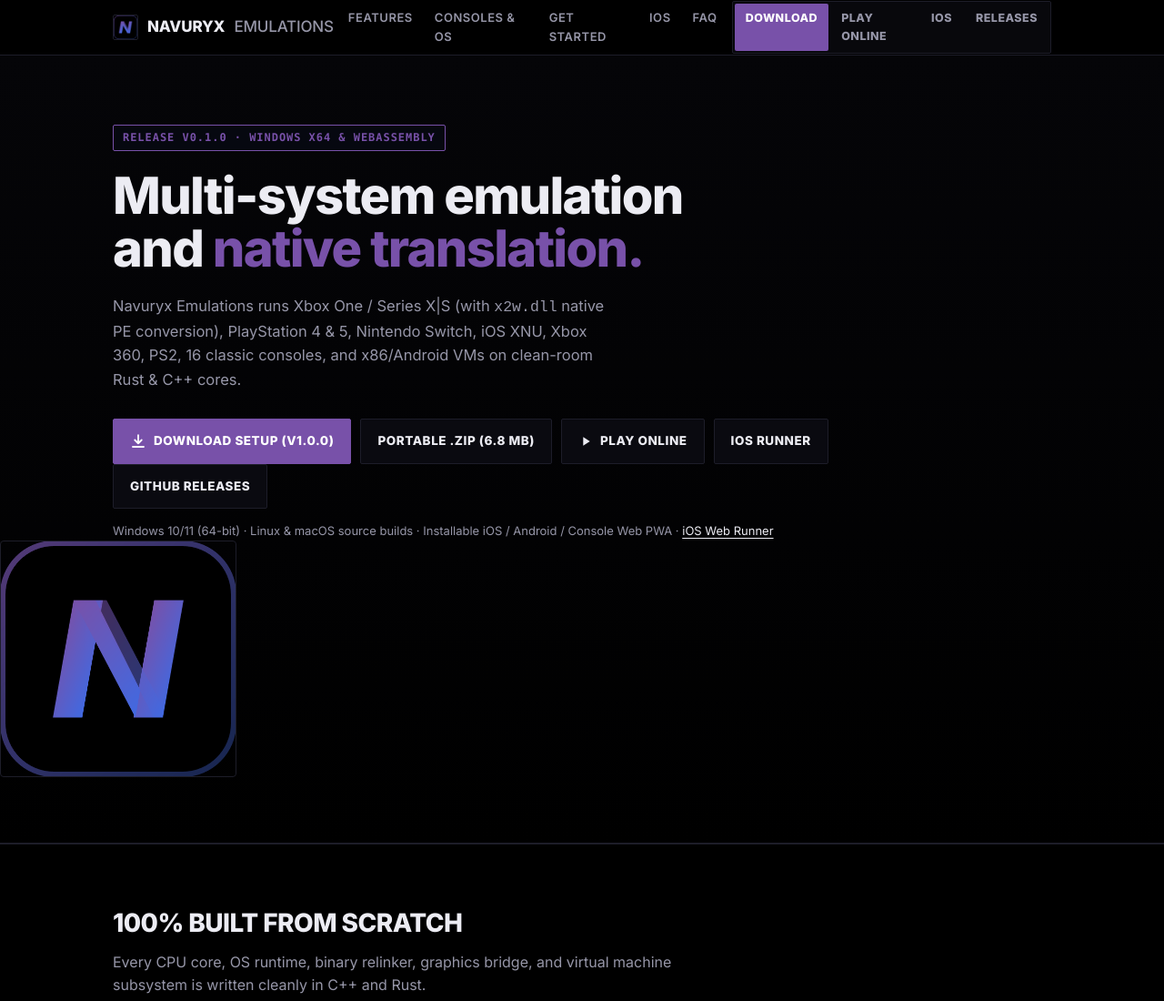
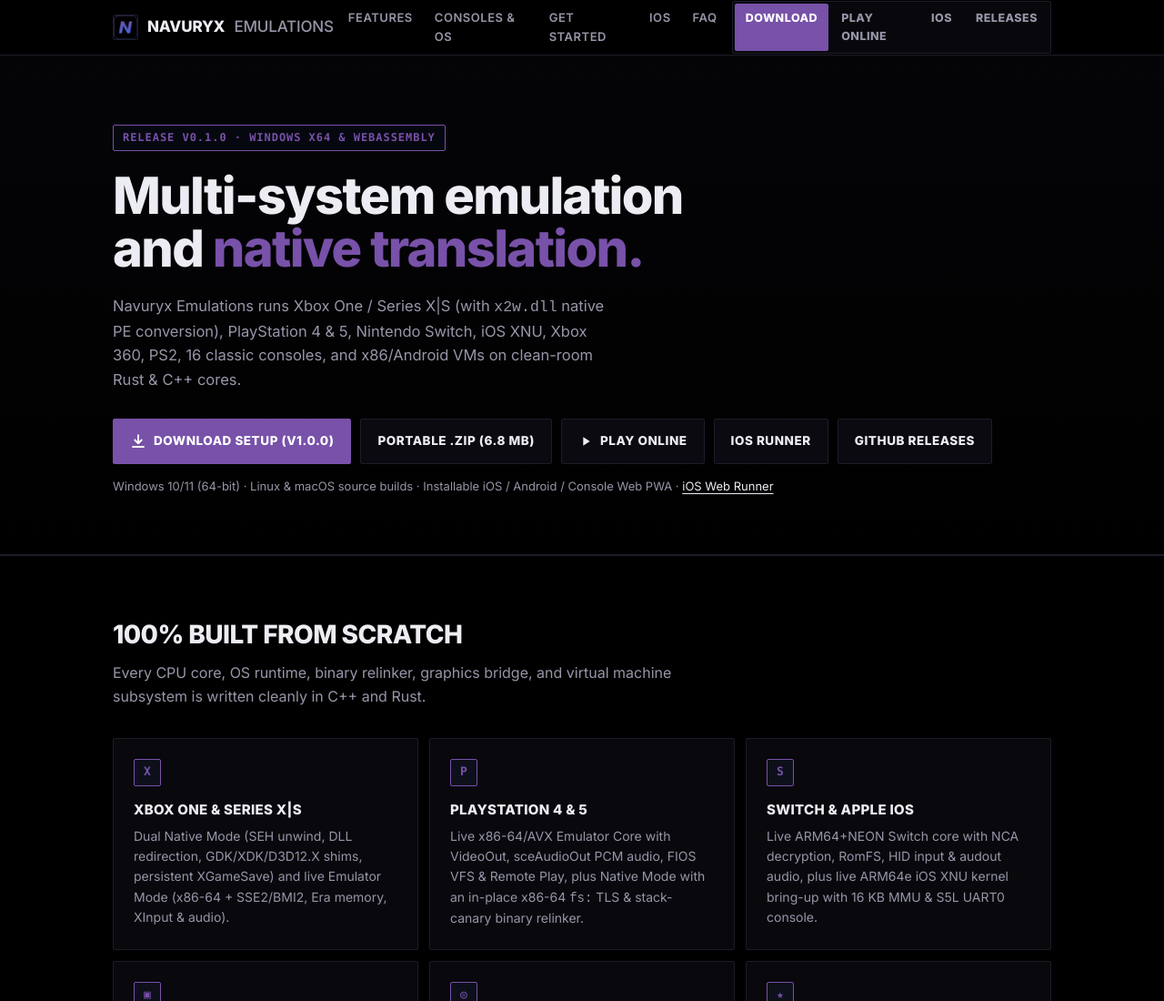
Before and after one commit to Navuryx/navuryx-emulations, a plain HTML site: page index.html in a window 1280 px wide. Shown: the top 1100 px of the page at 91% size. Drawn offline with Linux system fonts and the light colour scheme.

Commit message:
web: remove hero logo and fix cta container

```diff
--- a/index.html
+++ b/index.html
@@ -122,14 +122,10 @@
             Play Online
           </a>
           <a class="btn btn-ghost" href="ios.html">iOS Runner</a>
-        </div>
-          <a class="btn btn-ghost" href="https://github.com/Navuryx/navuryx-emulations/releases" target="_blank" rel="noopener">
-            GitHub Releases
-          </a>
+          <a class="btn btn-ghost" href="https://github.com/Navuryx/navuryx-emulations/releases" target="_blank" rel="noopener">GitHub Releases</a>
         </div>
         <p class="meta">Windows 10/11 (64-bit) · Linux &amp; macOS source builds · Installable iOS / Android / Console Web PWA · <a href="ios.html">iOS Web Runner</a></p>
       </div>
-      <img class="mark" src="logo.png" alt="Navuryx Emulations logo">
     </div>
   </div>
 
```
